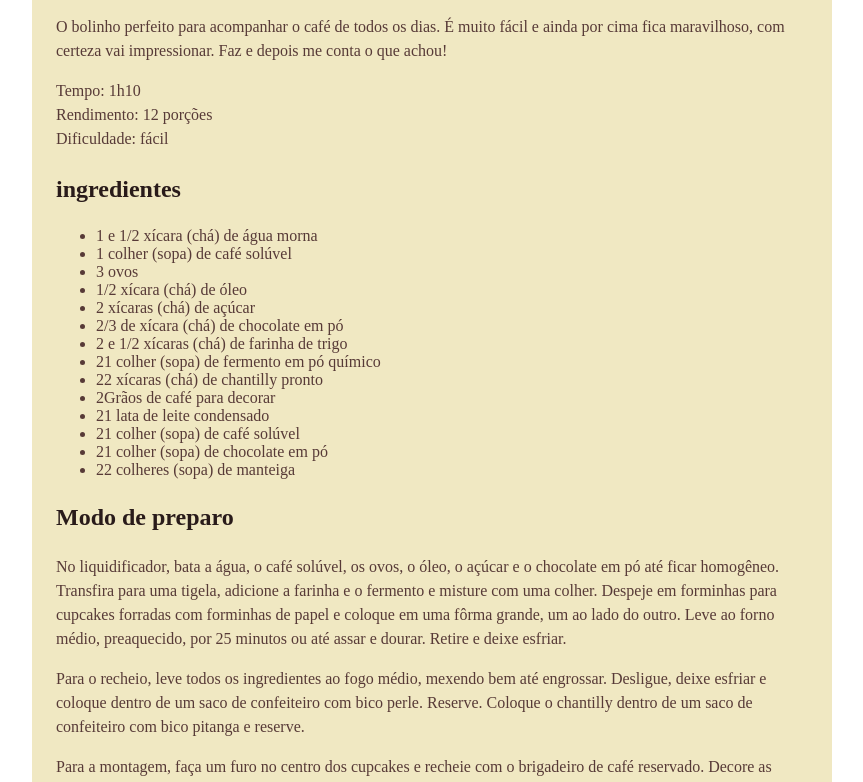
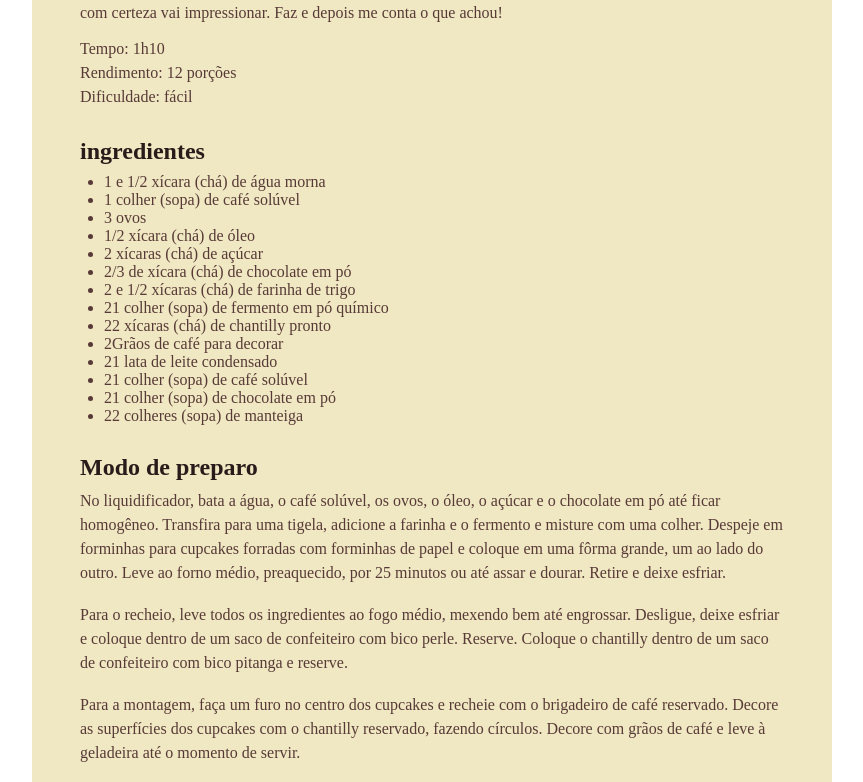
Before and after one commit to willianpm/Projeto-Rocketseat-Pagina-de-Receita, a plain HTML site: page index.html in a window 1280 px wide. Shown: the part 197-979 px from the top of the page, without its empty margins (208-1071 px from the left). Drawn offline with Linux system fonts and the light colour scheme; a web font is replaced by a local one.

Commit message:
style: customize spacing

```diff
--- a/index.html
+++ b/index.html
@@ -32,7 +32,7 @@
             Dificuldade: fácil
           </p>
         </section>
-        <section id="ingredients"></section>
+        <section id="ingredients">
           <h2>ingredientes</h2>
           <ul>
             <li>1 e 1/2 xícara (chá) de água morna</li>
@@ -50,6 +50,7 @@
             <li>21 colher (sopa) de chocolate em pó</li>
             <li>22 colheres (sopa) de manteiga</li>
           </ul>
+        </section>
         <section id="preparation"></section>
         <h2>Modo de preparo</h2>
         <p>
@@ -61,12 +62,14 @@
           preaquecido, por 25 minutos ou até assar e dourar. Retire e deixe
           esfriar.
         </p>
+        <br />
         <p>
           Para o recheio, leve todos os ingredientes ao fogo médio, mexendo bem
           até engrossar. Desligue, deixe esfriar e coloque dentro de um saco de
           confeiteiro com bico perle. Reserve. Coloque o chantilly dentro de um
           saco de confeiteiro com bico pitanga e reserve.
         </p>
+        <br />
         <p>
           Para a montagem, faça um furo no centro dos cupcakes e recheie com o
           brigadeiro de café reservado. Decore as superfícies dos cupcakes com o
--- a/style.css
+++ b/style.css
@@ -1,3 +1,8 @@
+* {
+  margin: 0;
+  padding: 0;
+}
+
 :root {
   font-family: "Alice", serif;
   color: #573a37;
@@ -22,18 +27,36 @@ img {
   border-radius: 16px;
 }
 
+main {
+  padding: 24px;
+}
+
+section + section {
+  margin-top: 24px;
+}
+
+#about p + p {
+  margin-top: 12px;
+}
+
 h1 {
   line-height: 140%;
   font-size: 40px;
   color: #291b1a;
+  margin-bottom: 4px;
 }
 
 h2 {
   line-height: 150%;
   font-size: 24px;
   color: #291b1a;
+  margin-bottom: 4px;
 }
 p {
   line-height: 150%;
   font-size: 16px;
 }
+
+ul {
+  padding-left: 24px;
+}
```
Lines whose indentation alone changed are shown as unchanged.
